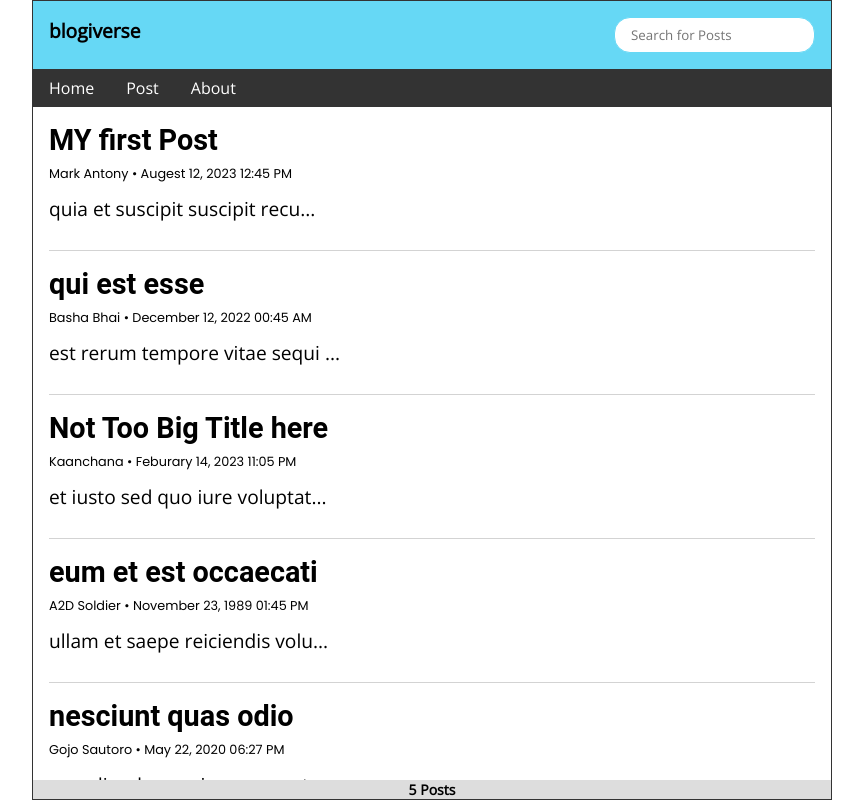
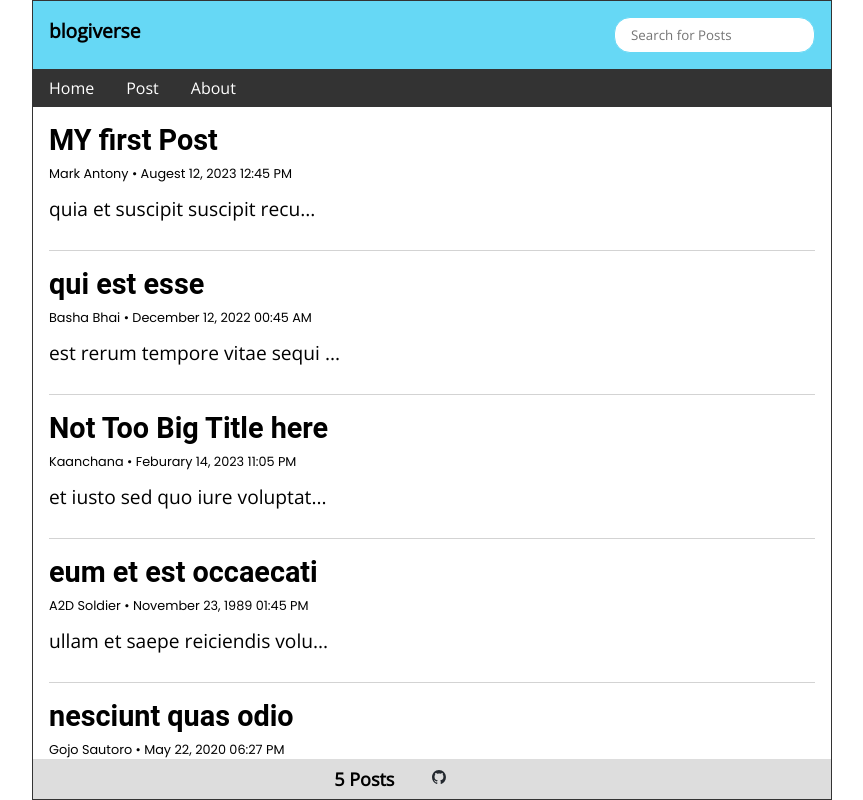
Before and after one commit to 0xprasanth/blogiverse, a React (Create React App) app: page / in a window 1280 px wide. Shown: the whole page, without its empty margins (208-1071 px from the left). Built offline with nearby package versions, Linux system fonts and the light colour scheme; the HTML template or start-up script is replaced by a standard one.

Commit message:
fix(app): add github link

```diff
--- a/src/components/Footer.js
+++ b/src/components/Footer.js
@@ -1,11 +1,24 @@
 import React from 'react'
+import logo from '../asset/github-mark.svg'
 
 const Footer = ({ postsCount }) => {
+  const logoStyles = {
+    width: '15%',
+    // height: '1rem'
+
+  }
   return (
     <footer>
-        <h3>
+      <div className="footer">
+
+        <h2>
           {postsCount} Posts
-        </h3>
+        </h2>
+        <a href="http://github.com/ptech12/blogiverse" target="_blank" rel="noopener noreferrer"
+        >
+          <img src={logo} style={logoStyles}/>
+        </a>
+      </div>
     </footer>
   )
 }
--- a/src/index.css
+++ b/src/index.css
@@ -199,4 +199,15 @@
   display: flex;
   justify-content: center;
   align-items: center;
+  flex-direction: column;
+  padding: .5rem;
 }
+.footer{
+  width: 25%;
+  display: flex;
+  align-items: center;
+  justify-content: space-between;
+}
+.footer a{
+  /* width: 10%; */
+}
```
Also changed, not shown: src/asset/github-mark-white.svg (added), src/asset/github-mark.svg (added).
